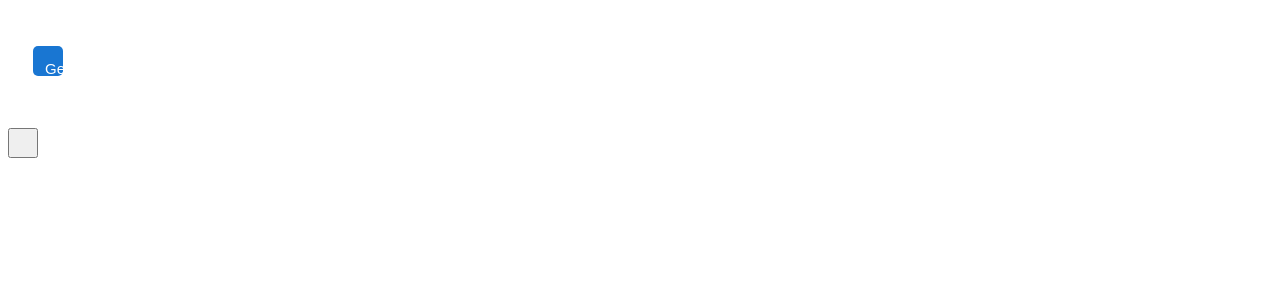
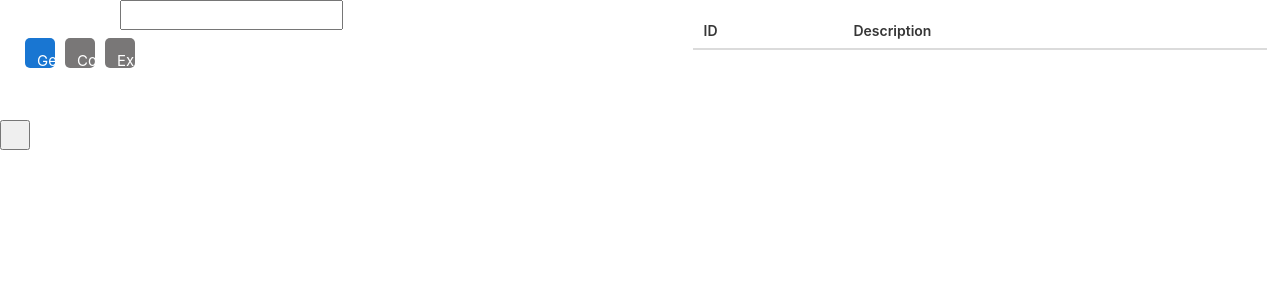
Before and after one commit to nandangrover/Jira-Active-Tickets-Helper, a Vue app: page / in a window 1280 px wide. Shown: the top 300 px of the page. Built offline with nearby package versions, Linux system fonts and the light colour scheme.

Commit message:
Table and controls

```diff
--- a/src/Components/IssuesGenerator.vue
+++ b/src/Components/IssuesGenerator.vue
@@ -1,6 +1,9 @@
 <template>
   <div id="section-issue">
     <button class="issue-generate" @click="getIssues">Generate Issues</button>
+    <button class="issue-generate" v-bind:class="{ disable: isActive }" @click="copyToClipboard">Copy Description</button>
+    <button class="issue-generate" v-bind:class="{ disable: isActive }">Export Excel</button>
+    <input ref="inputField" v-model="clipData">
   </div>
 </template>
 
@@ -11,7 +14,10 @@ import jira from '../gateways/jira';
 export default {
   name: 'issues-generator',
   props: {
-    issues: {
+    data: {
+      type: Array,
+    },
+    columns: {
       type: Array,
     },
   },
@@ -19,19 +25,27 @@ export default {
   data() {
     return {
       message: 'Hello World',
+      isActive: true,
       issuesRaw: [],
       filteredIssues: [],
-      data: [],
-      columns: [],
+      clipData: "",
     };
+  },
+
+  mounted() {
+    this.columns.push({ field: 'id', label: 'ID', });
+    this.columns.push({ field: 'description', label: 'Description', });
   },
 
   computed: {
   },
 
   watch: {
-    filteredIssues(newValue) {
-      this.$emit('update:data', this.filteredIssues);
+    data(newValue) {
+      this.$emit('update:data', this.data);
+    },
+    columns(newValue) {
+      this.$emit('update:columns', this.data);
     }
   },
 
@@ -48,17 +62,31 @@ export default {
 
     generateData() {
       for (let i = 0; i < this.filteredIssues.length; i++) {
-        Object.keys(this.filteredIssues[i]).forEach((key) => {
-          console.log(key);
+          this.data.push({id: this.filteredIssues[i]['key'], description: `${this.filteredIssues[i]['key']}: ${this.filteredIssues[i]['fields']['summary']}`});
+          this.clipData.concat(`${this.filteredIssues[i]['key']}: ${this.filteredIssues[i]['fields']['summary']}\n`);
 
-        })
+          console.log(this, `${this.filteredIssues[i]['key']}: ${this.filteredIssues[i]['fields']['summary']}\n`);
+
       }
+      // this.clipData = "wasssup"
+
+      this.isActive = false;
+    },
+
+    copyToClipboard(event) {
+      console.log(this.$refs.inputField.value);
+      console.log(this.clipData);
+
+      this.$refs.inputField.select();
+      document.execCommand('copy');
+    //  window.copy("hellllllll");
     }
   }
 };
 </script>
 
 <style scoped>
+
 .issue-generate {
   margin: 0 auto;
   border: 1px solid #c4c4c4;
@@ -73,6 +101,15 @@ export default {
   padding: 12px;
   top: 38px;
   left: 25px;
+  margin-right: 10px;
   cursor: pointer;
 }
+
+#section-issue {
+  display: inline-flex;
+}
+
+.disable {
+  background-color: #797777;
+}
 </style>
--- a/src/Components/Table.vue
+++ b/src/Components/Table.vue
@@ -1,5 +1,6 @@
 <template>
   <div id="section-table">
+    <b-table :data="data" :columns="columns"></b-table>
   </div>
 </template>
 
@@ -9,26 +10,35 @@
 export default {
   name: 'issue-table',
   props: {
-    issues: {
+    data: {
+      type: Array,
+    },
+    columns: {
       type: Array,
     },
   },
 
   watch: {
-    test(newVal) {
-      // console.log(newVal);
-    }
   },
 
   computed: {
-    test() {
-      return this.issues;
-    }
   }
 }
 
 </script>
 
 <style scoped>
+.b-table {
+  overflow: scroll;
+  height: 160px;
+  width: 600px;
+  font-size: 14px;
+  padding: 12px;
+}
+
+#section-table {
+  display: inline-flex;
+  float: right;
+}
 
 </style>
--- a/src/js/index.js
+++ b/src/js/index.js
@@ -1,6 +1,9 @@
 import Vue from 'vue';
+import Buefy from 'buefy';
+import 'buefy/dist/buefy.css';
+import App from '../Components/App.vue';
 
-import App from '../Components/App.vue';
+Vue.use(Buefy);
 
 console.clear();
 const root = document.createElement('div');
```
